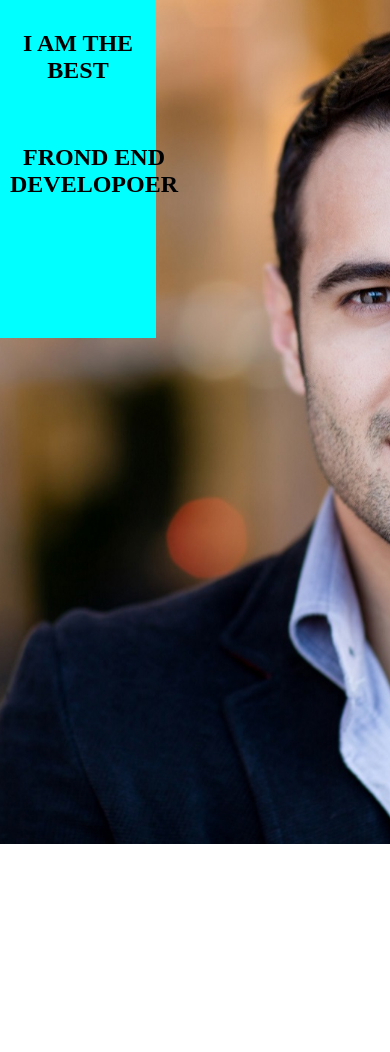
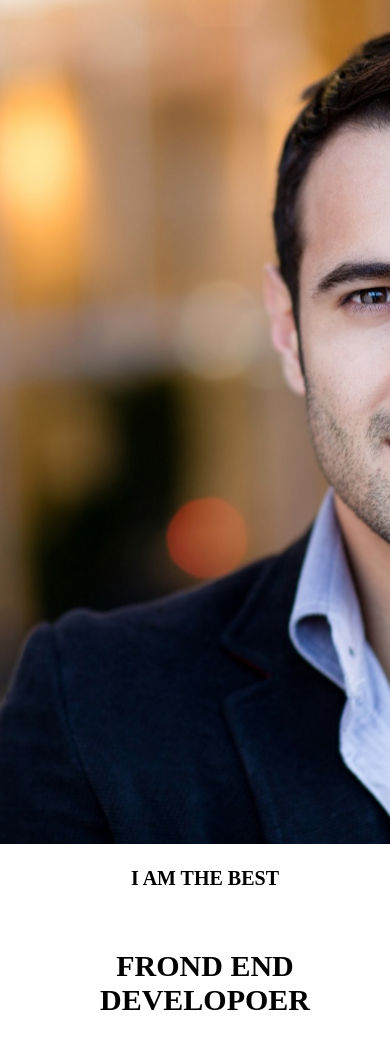
Before and after one commit to marcinmika1/zadanie-domowe-rwd, a plain HTML site: page index.html in a window 390 px wide. Before the commit the page ends 844 px from the top, so only its background shows below. Drawn offline with Linux system fonts and the light colour scheme.

Commit message:
gotowe bez fontu

```diff
--- a/css/style.css
+++ b/css/style.css
@@ -1,6 +1,8 @@
     body {
     box-sizing: border-box;
     margin: 0;
+    color: white;
+
 }
 
 section {
@@ -11,25 +13,30 @@ section {
     height: 100vh;
     text-align: left;
     overflow: hidden;
+    position: relative;
 }
 
 header {
-    text-align: center;
-    width: 40%;
-    height: 40%;
-    background-color: aqua;
-    position: static;
-
+    position:absolute;
+    top:40%;
+    left:5%;
+    margin-top: -1/2H;
+    margin-left: -1/2W;
 }
 
 h1 {
     display: inline-block;
     padding: 10px;
+    width: 100%;
+    font-size: 20px;
 }
 
 h2 {
     display: inline-block;
     padding: 10px;
+    width: 100%;
+    font-size: 30px;
+    position:r
 }
 
 
@@ -39,13 +46,32 @@ h2 {
 }
 */
 
+
 @media (max-width: 1170px) {
     section {
         background-image: url(../img/man-2.jpg);
     }
+    header {
+    width: 40%;
+    position:absolute;
+    top:10%;
+    left:55%;
+    margin-top: -1/2H;
+    margin-left: -1/2W;
+}
+
 }
 
 @media (max-width: 992px) {
     section {
         background-image: url(../img/man-1.jpg);
+/*        position: absolute;*/
     }
+    header{
+        position: static;
+        color: black;
+        text-align: center;
+        width: 100%;
+    }
+
+}
--- a/index.html
+++ b/index.html
@@ -1,22 +1,27 @@
 <!DOCTYPE html>
 <html lang="en">
+
 <head>
     <meta charset="UTF-8">
     <title>Zadanie-domowe-rwd</title>
     <link rel="stylesheet" href="css/style.css">
 </head>
+
 <body>
+        <!-- contener nagówka   -->
+        <section>
 
 
-<!-- contener nagówka   -->
-   <section>
 
-<!-- napis w środku -->
-       <header>
-           <h1>I AM THE BEST</h1>
-           <h2>FROND END DEVELOPOER</h2>
-       </header>
-   </section>
+        </section>
+
+            <!-- napis w środku -->
+            <header>
+                <h1>I AM THE BEST</h1>
+                <h2>FROND END DEVELOPOER</h2>
+            </header>
+
 
 </body>
+
 </html>
```
